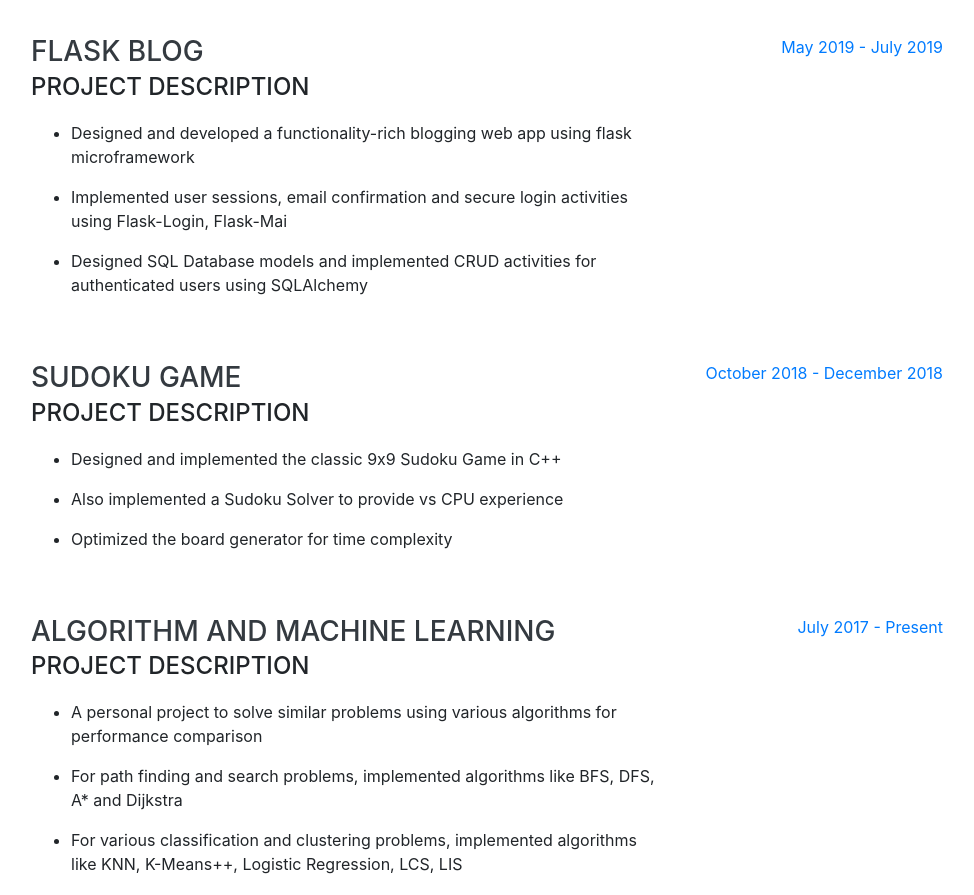
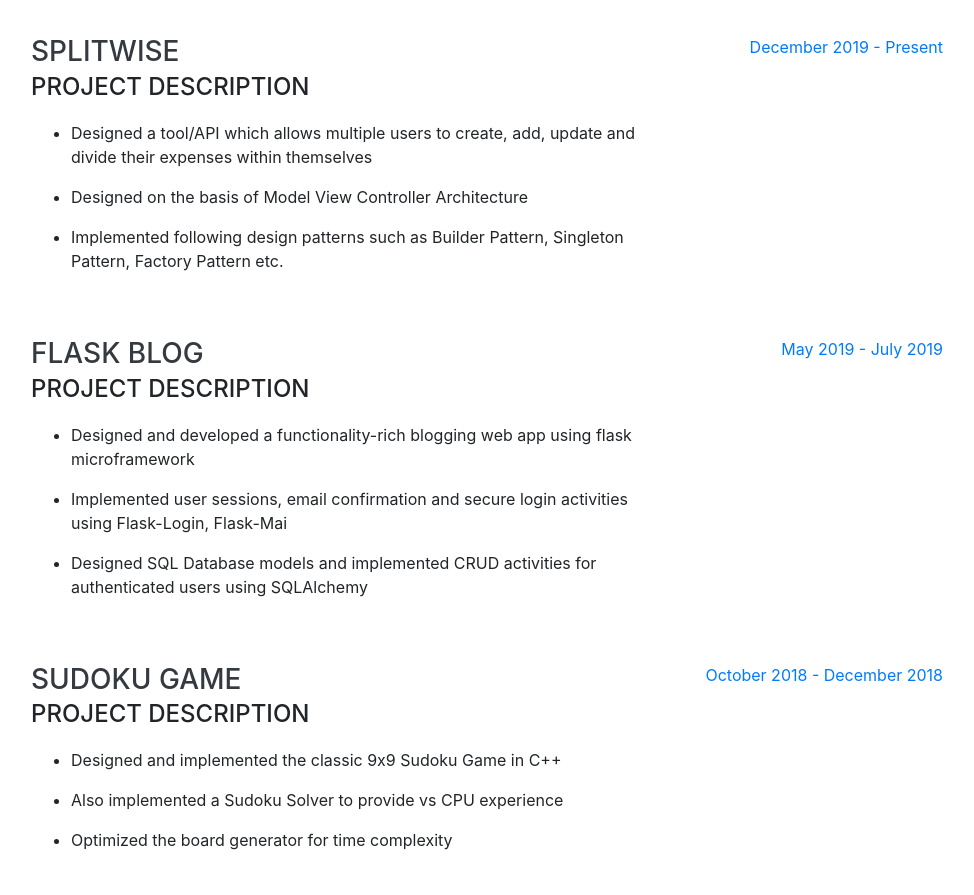
Before and after one commit to shivratangupta/shivratangupta.github.io, a website with bundled scripts: page index.html in a window 1280 px wide. Shown: the part 900-1795 px from the top of the page, without its empty margins (289-1263 px from the left). Built offline with nearby package versions, Linux system fonts and the light colour scheme; a web font is replaced by a local one.

Commit message:
new project updated

```diff
--- a/index.html
+++ b/index.html
@@ -103,6 +103,23 @@
 
         <div class="resume-item d-flex flex-column flex-md-row justify-content-between mb-5">
           <div class="resume-content">
+            <h3 class="mb-0">Splitwise</h3>
+            <div class="subheading mb-3">Project Description</div>
+            <ul>
+              <li><p>Designed a tool/API which allows multiple users to create, add, update
+and divide their expenses within themselves</p></li>
+              <li><p>Designed on the basis of Model View Controller Architecture</p></li>
+              <li><p>Implemented following design patterns such as Builder Pattern, Singleton
+Pattern, Factory Pattern etc.</p></li>
+            </ul>
+          </div>
+          <div class="resume-date text-md-right">
+            <span class="text-primary">December 2019 - Present</span>
+          </div>
+        </div>
+
+        <div class="resume-item d-flex flex-column flex-md-row justify-content-between mb-5">
+          <div class="resume-content">
             <h3 class="mb-0">Flask Blog</h3>
             <div class="subheading mb-3">Project Description</div>
             <ul>
@@ -128,21 +145,6 @@
           </div>
           <div class="resume-date text-md-right">
             <span class="text-primary">October 2018 - December 2018</span>
-          </div>
-        </div>
-
-        <div class="resume-item d-flex flex-column flex-md-row justify-content-between mb-5">
-          <div class="resume-content">
-            <h3 class="mb-0">Algorithm and Machine Learning</h3>
-            <div class="subheading mb-3">Project Description</div>
-            <ul>
-              <li><p>A personal project to solve similar problems using various algorithms for performance comparison</p></li>
-              <li><p>For path finding and search problems, implemented algorithms like BFS, DFS, A* and Dijkstra</p></li>
-              <li><p>For various classification and clustering problems, implemented algorithms like KNN, K-Means++, Logistic Regression, LCS,  LIS</p></li>
-            </ul>
-          </div>
-          <div class="resume-date text-md-right">
-            <span class="text-primary">July 2017 - Present</span>
           </div>
         </div>
 
```
